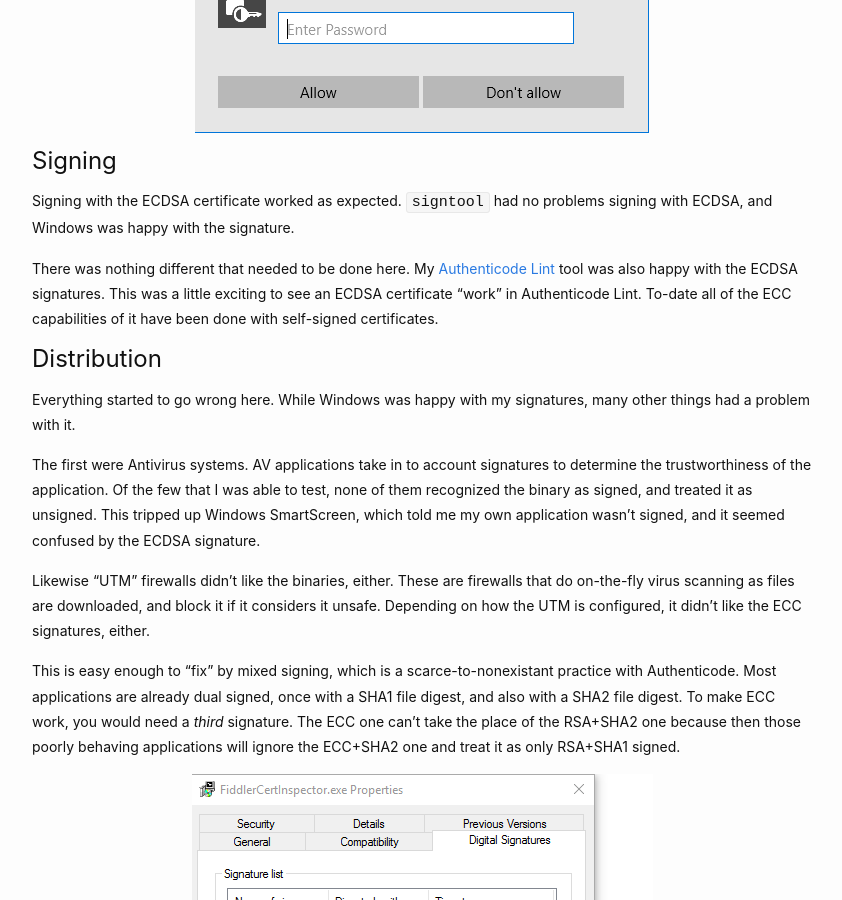
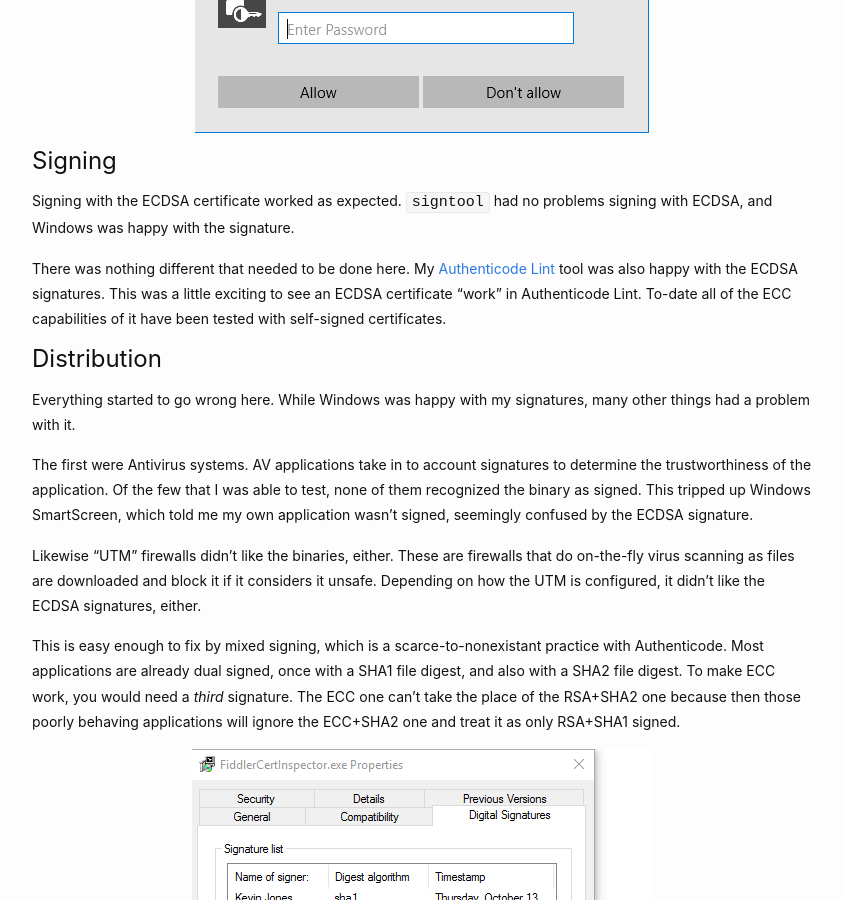
Before and after one commit to vcsjones/vcsjones.dev, a Jekyll site: the page built from _posts/2016-10-13-authenticode-and-ecc.md, in a window 1280 px wide and 900 px high, scrolled down 1660 px. Shown: the whole window, without its empty margins (218-1060 px from the left). Built offline with Jekyll 4.4.1, drawn with Linux system fonts in a browser that asks for light colours; some of the changed text lies outside the part shown.

Commit message:
Minor fixes to post.

```diff
--- a/_posts/2016-10-13-authenticode-and-ecc.md
+++ b/_posts/2016-10-13-authenticode-and-ecc.md
@@ -57,7 +57,7 @@ problems signing with ECDSA, and Windows was happy with the signature.
 There was nothing different that needed to be done here. My
 [Authenticode Lint][2] tool was also happy with the ECDSA signatures. This was
 a little exciting to see an ECDSA certificate "work" in Authenticode Lint.
-To-date all of the ECC capabilities of it have been done with self-signed
+To-date all of the ECC capabilities of it have been tested with self-signed
 certificates.
 
 # Distribution
@@ -67,16 +67,16 @@ many other things had a problem with it.
 
 The first were Antivirus systems. AV applications take in to account signatures
 to determine the trustworthiness of the application. Of the few that I was able
-to test, none of them recognized the binary as signed, and treated it as
-unsigned. This tripped up Windows SmartScreen, which told me my own application
-wasn't signed, and it seemed confused by the ECDSA signature.
+to test, none of them recognized the binary as signed. This tripped up Windows
+SmartScreen, which told me my own application wasn't signed, seemingly
+confused by the ECDSA signature.
 
 Likewise "UTM" firewalls didn't like the binaries, either. These are firewalls
-that do on-the-fly virus scanning as files are downloaded, and block it if it
+that do on-the-fly virus scanning as files are downloaded and block it if it
 considers it unsafe. Depending on how the UTM is configured, it didn't like the
-ECC signatures, either.
+ECDSA signatures, either.
 
-This is easy enough to "fix" by mixed signing, which is a scarce-to-nonexistant
+This is easy enough to fix by mixed signing, which is a scarce-to-nonexistant
 practice with Authenticode. Most applications are already dual signed, once with
 a SHA1 file digest, and also with a SHA2 file digest. To make ECC work, you
 would need a *third* signature. The ECC one can't take the place of the RSA+SHA2
```
Also changed, not shown: other parts of _posts/2016-10-13-authenticode-and-ecc.md (+1 -1 lines).
